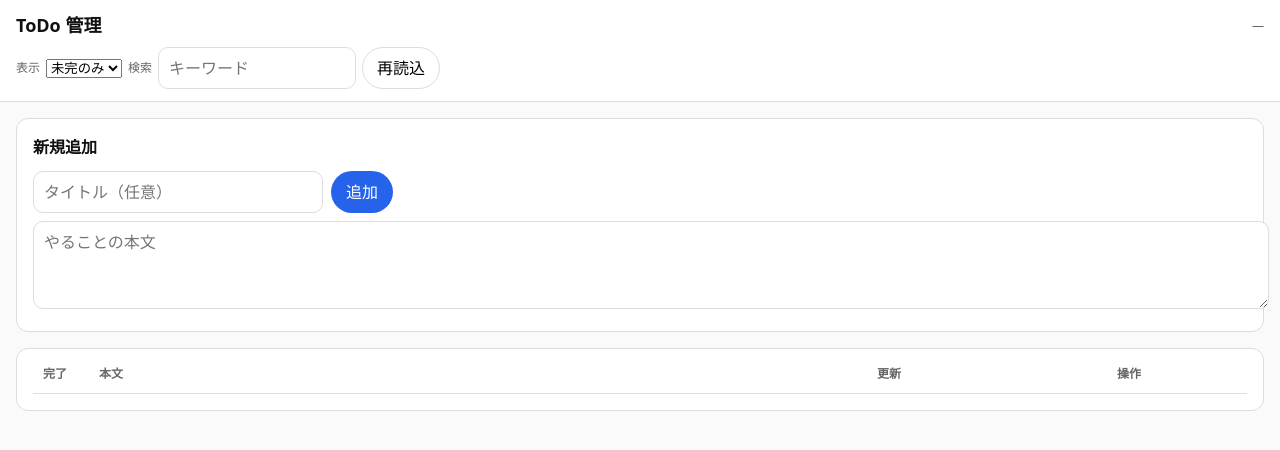
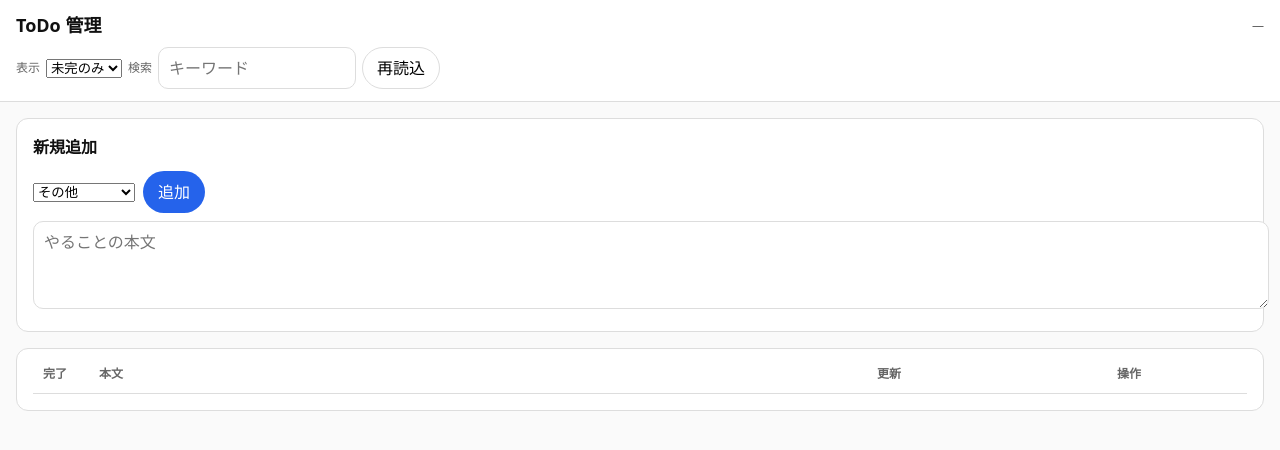
Before and after one commit to jetkitayan/ToDo-List, a plain HTML site: page index.html in a window 1280 px wide. Drawn offline with Linux system fonts and the light colour scheme; no server answers.

Commit message:
Update index.html

```diff
--- a/index.html
+++ b/index.html
@@ -50,7 +50,12 @@
   <section class="card">
     <h2 style="margin:0 0 12px 0;font-size:16px">新規追加</h2>
     <div class="row" style="gap:8px;margin-bottom:8px">
-      <input id="title" type="text" placeholder="タイトル（任意）" size="24" />
+      <select id="category">
+        <option value="仕事">仕事</option>
+        <option value="プライベート">プライベート</option>
+        <option value="勉強">勉強</option>
+        <option value="その他" selected>その他</option>
+      </select>
       <button id="add" class="btn">追加</button>
     </div>
     <textarea id="text" placeholder="やることの本文"></textarea>
```
